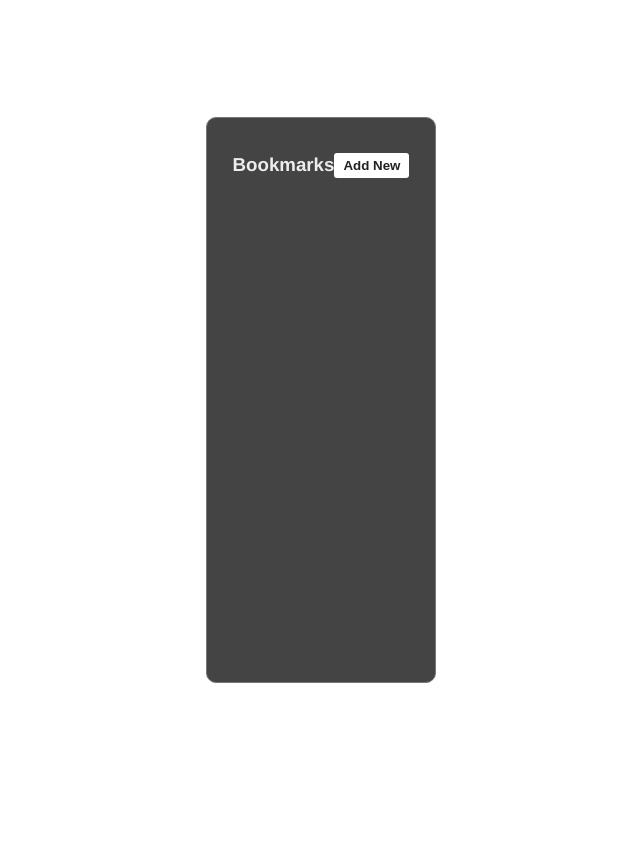
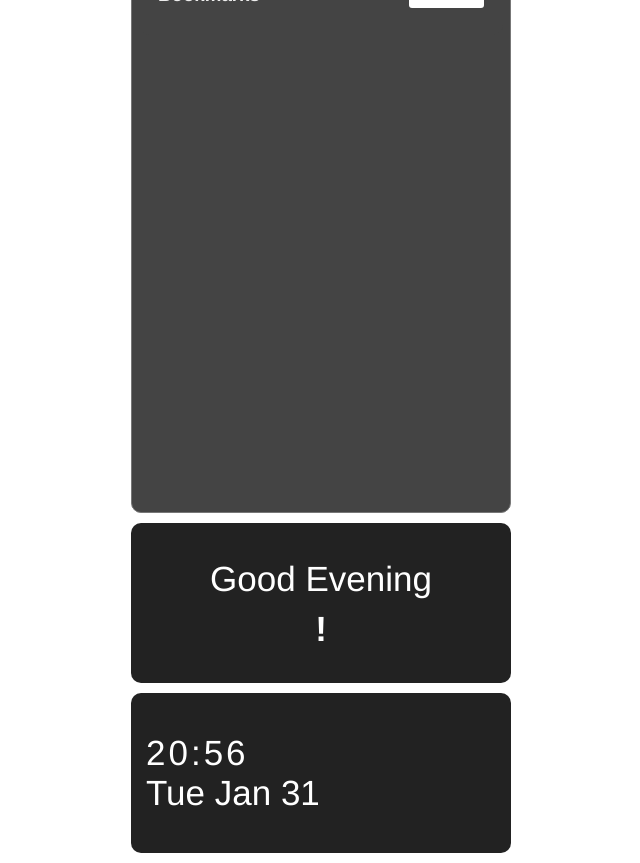
Before and after one commit to AshrafAKRahman/bookmarks-app, a React (Create React App) app: page / in a window 1280 px wide. Shown: the whole page, without its empty margins (319-959 px from the left). Before the commit the page ends 800 px from the top, so only its background shows below. Built offline with nearby package versions, Linux system fonts and the light colour scheme.

Commit message:
added the greeting and the time components

```diff
--- a/src/Components/App.js
+++ b/src/Components/App.js
@@ -1,11 +1,15 @@
 import "./App.css";
 import Bookmarks from "./Bookmarks/Bookmarks";
+import Greeting from "./Greeting/Greeting";
+import Time from "./Time/Time";
 
 function App() {
   return (
     <div className="app-wrapper">
       <div className="App">
         <Bookmarks />
+        <Greeting />
+        <Time />
       </div>
     </div>
   );
--- a/src/Components/Greeting/Greeting.css
+++ b/src/Components/Greeting/Greeting.css
@@ -0,0 +1,22 @@
+.greeting {
+    text-align: center;
+    line-height: 25px;
+  }
+
+  .greeting-form input {
+    /* display: block; */
+    width: 80%;
+    margin: 0 auto;
+    padding: 0;
+    background: transparent;
+    border: none;
+    font-size: 35px;
+    caret-color: #fff;
+    outline: none;
+    text-align: center;
+    color: #fff;
+  }
+
+  .user-name {
+    font-weight: bold;
+  }
--- a/src/Components/Greeting/Greeting.js
+++ b/src/Components/Greeting/Greeting.js
@@ -0,0 +1,82 @@
+import { useState } from "react";
+import { useEffect } from "react";
+import './Greeting.css';
+import '../Time/Time.css';
+
+const Greeting = () => {
+  const [greetingMessage, setGreetingMessage] = useState('');
+  const [userName, setUserName] = useState('');
+  const [isMade, setIsMade] = useState(true);
+
+  const submitUserName = (e) => {
+    e.preventDefault();
+    console.log(userName);
+    setIsMade(true)
+  }
+
+  let name;
+  if (isMade) {
+    name = (
+      <span>{userName}</span>
+    )
+  }
+
+  const openNameInput = () => {
+    setIsMade(false);
+  }
+
+  useEffect(() => {
+    const item = localStorage.getItem("userName");
+    const loadedItem = JSON.parse(item);
+    if (loadedItem) {
+      setUserName(loadedItem);
+    }
+  }, []);
+
+  useEffect(() => {
+    const json = JSON.stringify(userName);
+    localStorage.setItem("userName", json);
+  }, [userName])
+
+
+  useEffect(() => {
+    let d = new Date();
+    let h = d.getHours();
+
+    if (h > 4 && h < 12) {
+      setGreetingMessage("Good Morning");
+    } else if (h > 12 && h < 17) {
+      setGreetingMessage("Good Afternoon");
+    } else {
+      setGreetingMessage("Good Evening");
+    }
+  }, [])
+
+  return (
+    <div className="time-card greeting">
+      <span>{greetingMessage}</span>
+      <br />
+      {
+        !isMade ?
+          <form
+            className="greeting-form"
+            onSubmit={submitUserName}>
+            <input
+              type="text"
+              value={userName}
+              onChange={event => setUserName(event.target.value)}
+            />
+          </form>
+          :
+          <span
+            className="user-name"
+            onClick={openNameInput}
+          >
+            {name}!
+          </span>
+      }
+    </div>
+  );
+}
+
+export default Greeting;
--- a/src/Components/Time/Time.css
+++ b/src/Components/Time/Time.css
@@ -0,0 +1,16 @@
+.time-card {
+    display: flex;
+    justify-content: center;
+    flex-direction: column;
+    width: 350px;
+    height: 130px;
+    font-size: 35px;
+    background: #222;
+    color: #fff;
+    padding: 15px;
+    border-radius: 10px;
+  }
+
+  .time-span {
+    letter-spacing: 3px;
+  }
--- a/src/Components/Time/Time.js
+++ b/src/Components/Time/Time.js
@@ -0,0 +1,34 @@
+import { useState } from "react";
+import "./Time.css";
+
+const Time = () => {
+  const [currentTime, setCurrentTime] = useState("");
+
+  let now = new Date();
+  now = now.toDateString().slice(0, 11);
+  console.log(now);
+
+  const updateTime = () => {
+    let date = new Date();
+
+    let hours = date.getHours();
+    let minutes = date.getMinutes();
+    if (minutes < 10) minutes = "0" + minutes;
+    if (hours < 10) hours = "0" + hours;
+
+    date = hours + ":" + minutes;
+    setCurrentTime(date);
+
+    console.log(date);
+  };
+
+  setTimeout(updateTime, 1000);
+  return (
+    <div className="time-card">
+      <span className="time-span">{currentTime}</span>
+      <span>{now}</span>
+    </div>
+  );
+};
+
+export default Time;
```
Also changed, not shown: src/Components/Crypto/Crypto.css (deleted), src/Components/Crypto/Crypto.js (deleted), src/Components/Weather/Weather.css (deleted), src/Components/Weather/Weather.js (deleted).
